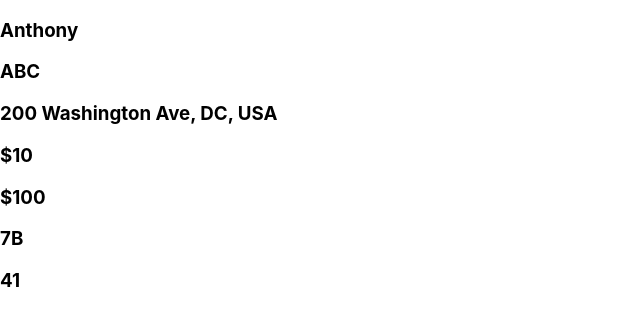
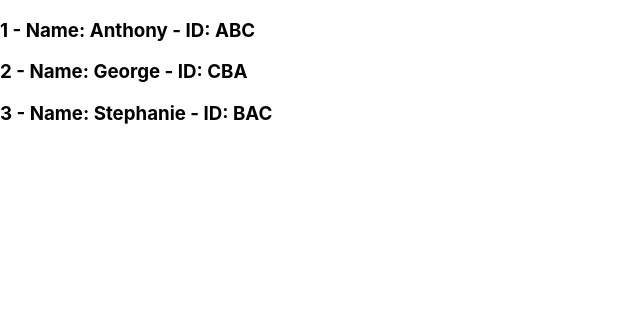
Before and after one commit to benjaminhpham/advanced-react, a React (Create React App) app: page / in a window 1280 px wide. Shown: the top 326 px of the page, without its empty margins (0-640 px from the left). Built offline with nearby package versions, Linux system fonts and the light colour scheme.

Commit message:
finished lesson-5: maps and loops in JSX

```diff
--- a/src/App.js
+++ b/src/App.js
@@ -2,13 +2,15 @@ import "./App.css";
 import App2 from "./lessons/lesson-2/App2";
 import App3 from "./lessons/lesson-3/App3";
 import App4 from "./lessons/lesson-4/App4";
+import App5 from "./lessons/lesson-5/App5";
 
 function App() {
   return (
     <>
       {/* <App2 /> */}
       {/* <App3 /> */}
-      <App4 />
+      {/* <App4 /> */}
+      <App5 />
     </>
   );
 }
--- /dev/null
+++ b/src/lessons/lesson-5/App5.jsx
@@ -0,0 +1,19 @@
+import React from "react";
+
+const employees = [
+  { name: "Anthony", id: "ABC" },
+  { name: "George", id: "CBA" },
+  { name: "Stephanie", id: "BAC" },
+];
+
+export default function App5() {
+  return (
+    <div>
+      {employees.map(({ name, id }, index) => (
+        <div key={id}>
+          <h3>{`${index + 1} - Name: ${name} - ID: ${id}`}</h3>
+        </div>
+      ))}
+    </div>
+  );
+}
```
